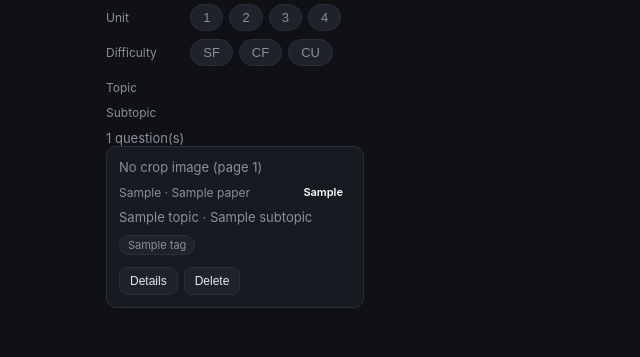
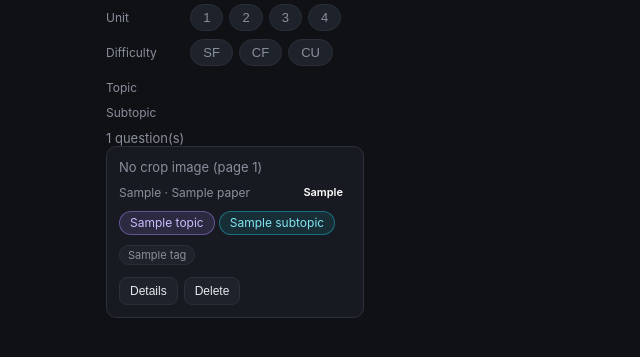
Before and after one commit to spere43/TutorDB, a Flask app: page / in a window 1280 px wide. Shown: the part 193-550 px from the top of the page, without its empty margins (0-640 px from the left). Run offline with Flask 3, Linux system fonts and the light colour scheme; tables that the repository leaves empty hold one stand-in row (values such as "Sample post"); data that the repository does not hold is empty.

Commit message:
made the topics/subtopics have their own "pill" outlines to look better

```diff
--- a/static/css/style.css
+++ b/static/css/style.css
@@ -216,6 +216,29 @@ form#add-paper-form {
 .tag-pill.unit-missing {
   color: var(--cf, #ff9800);
   border-color: var(--cf, #ff9800);
+}
+
+/* Topic / subtopic pills on question cards. Same shape as tag pills, but each
+   in its own tinted hue -- violet for topics, cyan for subtopics -- picked to
+   be distinct from the SF/CF/CU difficulty colours (green/orange/red) and the
+   blue used for selected controls, so a glance tells you what each pill is. */
+.tag-pill.topic-pill,
+.tag-pill.subtopic-pill {
+  font-size: 12px;
+  padding: 3px 10px;
+  border-radius: 12px;
+  line-height: 1.35;
+  white-space: normal; /* long names wrap inside their pill instead of overflowing the card */
+}
+.tag-pill.topic-pill {
+  background: rgba(167, 139, 250, 0.14);
+  border-color: rgba(167, 139, 250, 0.45);
+  color: #cbbdfd;
+}
+.tag-pill.subtopic-pill {
+  background: rgba(34, 211, 238, 0.11);
+  border-color: rgba(34, 211, 238, 0.40);
+  color: #82e4f2;
 }
 
 .q-card .card-actions {
--- a/static/js/app.js
+++ b/static/js/app.js
@@ -1504,7 +1504,9 @@ function renderQuestionCard(q) {
         <span>${escapeHtml(q.school)} · ${escapeHtml(q.subject)}</span>
         <span class="diff-tag ${q.difficulty}">${q.difficulty || "?"}</span>
       </div>
-      <div class="muted">${q.topics.length ? escapeHtml(q.topics.join(", ")) + (q.subtopics.length ? " · " + escapeHtml(q.subtopics.join(", ")) : "") : "Not classified yet"}</div>
+      ${q.topics.length
+        ? `<div>${q.topics.map(t => `<span class="tag-pill topic-pill" title="Topic">${escapeHtml(t)}</span>`).join("")}${q.subtopics.map(s => `<span class="tag-pill subtopic-pill" title="Subtopic">${escapeHtml(s)}</span>`).join("")}</div>`
+        : `<div class="muted">Not classified yet</div>`}
       <div>${q.tags.map(t => `<span class="tag-pill">${escapeHtml(t)}</span>`).join("")}</div>
       <div class="card-actions">
         <button class="secondary" onclick="openQuestionModal(${q.id})">Details</button>
```
